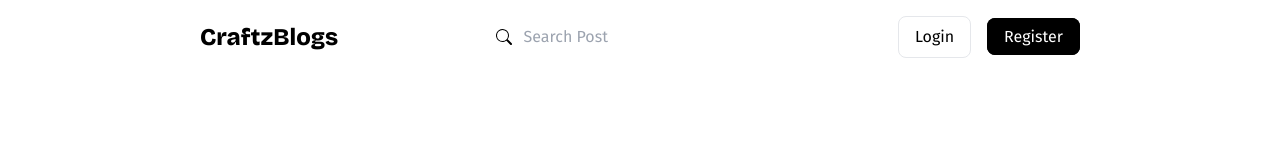
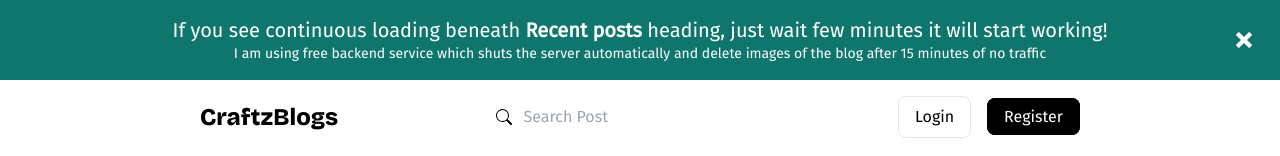
Before and after one commit to Abh1shekSingh/blog, a React (Vite) app in the folder client/: page / in a window 1280 px wide. Shown: the top 156 px of the page. Built offline with nearby package versions, Linux system fonts and the light colour scheme; no server answers.

Commit message:
information added

```diff
--- a/client/src/components/Navbar.jsx
+++ b/client/src/components/Navbar.jsx
@@ -6,6 +6,7 @@ import { useContext, useState } from "react"
 import Menu from "./Menu"
 import { UserContext } from "../context/userContext"
 import { BsPencilSquare } from 'react-icons/bs'
+import { ImCross } from "react-icons/im"
 const Navbar = () => {
 
   const path = useLocation().pathname
@@ -13,13 +14,26 @@ const Navbar = () => {
   const [prompt, setPrompt] = useState("");
   // console.log(prompt)
   const [menu , setMenu] = useState(false);
+  const [open,setOpen] = useState(true);
   const showMenu = () => {
     setMenu(!menu);
+  }
+
+  const handleClick = () => {
+    setOpen(false);
   }
   const { user } = useContext(UserContext)
   // console.log(user);
 
   return (
+    <>
+    {open && <div className="bg-teal-700 text-white flex items-center justify-evenly p-4 ">
+      <div className="flex items-center justify-center flex-col">
+        <h3 className="font-fira text-xl">If you see continuous loading beneath <b>Recent posts</b> heading, just wait few minutes it will start working!</h3>
+        <p className="text-sm font-fira">I am using free backend service which shuts the server automatically and delete images of the blog after 15 minutes of no traffic</p>
+      </div>
+      <div className="absolute right-7 cursor-pointer" onClick={handleClick}><ImCross /></div>
+    </div>}
     <div className={` flex items-center justify-between px-6 md:px-[200px] py-4`} >
       <h1 className="text-2xl font-extrabold font-bricolage"><Link to="/">CraftzBlogs</Link></h1>
      {path === "/" && <div className="flex justify-center items-center space-x-0">
@@ -41,6 +55,7 @@ const Navbar = () => {
         {menu  && <Menu user = {user} />}
       </div>
     </div>
+    </>
   )
 }
 
--- a/client/src/url.jsx
+++ b/client/src/url.jsx
@@ -1,2 +1,4 @@
 export const URL="https://blog-server-02cf.onrender.com"
+// export const URL="http://localhost:8080"
 export const IF = "https://blog-server-02cf.onrender.com/images/"
+// export const IF = "http://localhost:8080/images/"
```
